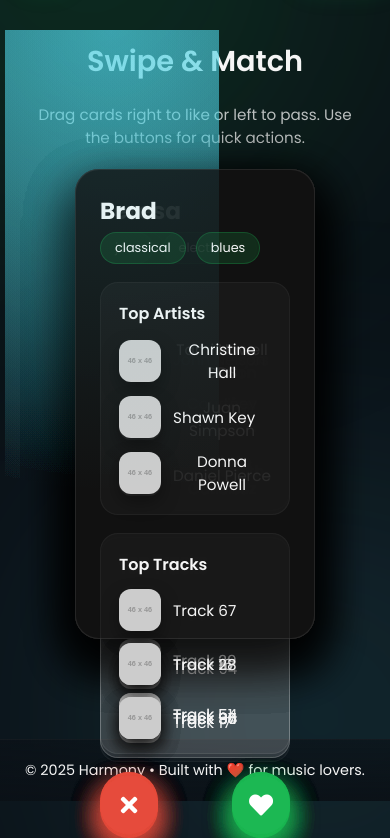
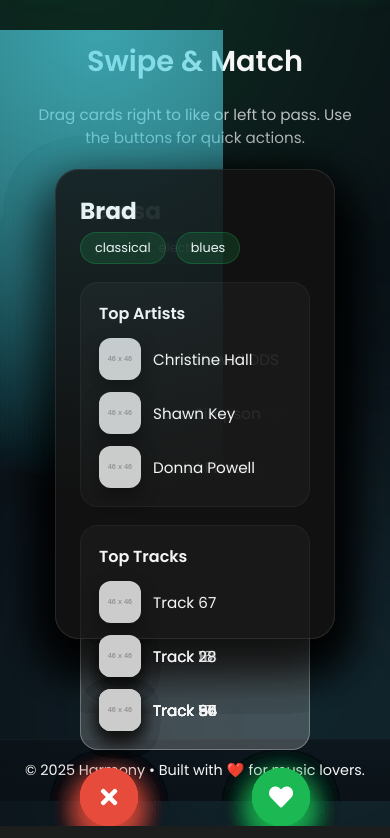
Before and after one commit to fatihcatalcam/Harmony, a Flask app: page /find-profiles in a window 390 px wide. Shown: the part 97-935 px from the top of the page. Run offline with Flask 3, Linux system fonts and the light colour scheme; a user stored in the database is signed in; data comes from the database, SQL or seed files in the repository; grey boxes labelled with a size stand in for pictures from a placeholder-image service; some libraries are stand-ins or nearby versions.

Commit message:
Fix layout and controls for match cards

```diff
--- a/static/js/find_match.js
+++ b/static/js/find_match.js
@@ -125,8 +125,8 @@
 
   // Opsiyonel: Kart üzerindeki like/pass butonlarına click event ekleyelim.
   cards.forEach(card => {
-    const passBtn = card.querySelector(".btn.pass");
-    const likeBtn = card.querySelector(".btn.like");
+    const passBtn = card.querySelector(".pass");
+    const likeBtn = card.querySelector(".like");
 
     if (passBtn) {
       passBtn.addEventListener("click", () => {
--- a/templates/match.html
+++ b/templates/match.html
@@ -198,14 +198,26 @@
 
     .container {
       position: relative;
-      width: clamp(240px, 28vw, 320px);
+      width: 100%;
+      max-width: clamp(280px, 60vw, 360px);
       height: 470px;
       perspective: 1200px;
+      display: flex;
+      justify-content: center;
+      align-items: center;
+    }
+
+    #profiles-container {
+      position: relative;
+      width: 100%;
+      height: 100%;
     }
 
     .card {
       position: absolute;
       inset: 0;
+      width: 100%;
+      height: 100%;
       background: var(--card);
       border: 1px solid var(--card-border);
       border-radius: 24px;
```
